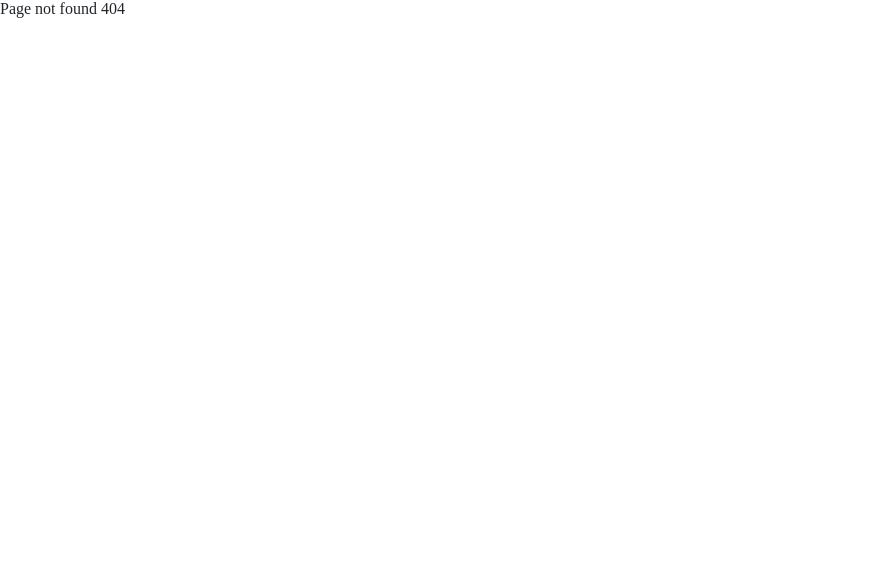
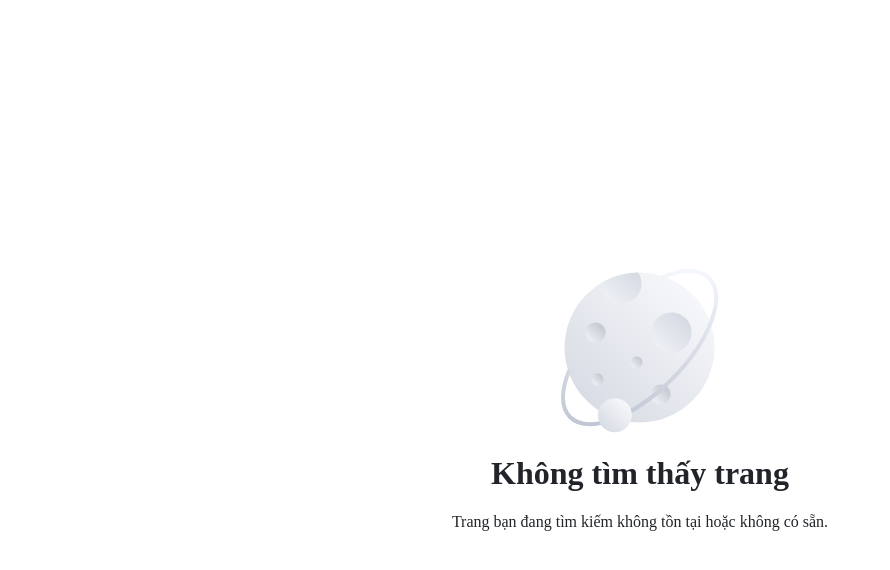
Before and after one commit to thienthuatnguyen/reactjs-CMS, a React (Create React App) app: page /404 in a window 1280 px wide. Before the commit this address had no page. Shown: the top 570 px of the page, without its empty margins (0-890 px from the left). Built offline with nearby package versions, Linux system fonts and the light colour scheme; a web font is replaced by a local one.

Commit message:
404 page

```diff
--- a/src/App.tsx
+++ b/src/App.tsx
@@ -39,11 +39,11 @@ function App() {
             <ForgetPasswordPage></ForgetPasswordPage>
           </PublicRoute>} >
         </Route>
-        <Route path="/login-authention" element={
+        {/* <Route path="/login-authention" element={
           <PublicRoute >
             <LoginAuthention></LoginAuthention>
           </PublicRoute>} >
-        </Route>
+        </Route> */}
 
         <Route path="/ho-so-benh-nhan">
           <Route path="/ho-so-benh-nhan" element={
--- a/src/assets/scss/styles.scss
+++ b/src/assets/scss/styles.scss
@@ -411,3 +411,12 @@ button.my-btn.btn-blue-dash.btn-contained {
         opacity: 0;
     }
 }
+
+.page-404 {
+    display: flex;
+    flex-direction: column;
+    align-items: center;
+    justify-content: center;
+    height: 100%;
+    width: 100%;
+}
--- a/src/containers/NotFoundPage.tsx
+++ b/src/containers/NotFoundPage.tsx
@@ -1,7 +1,12 @@
+import image from "../assets/images/404.svg";
 const NotFound = () => {
   return (
     <div className="page-404">
-      Page not found 404
+      <img src={image} alt="404"></img>
+      <h1>
+        Không tìm thấy trang
+      </h1>
+      <p>Trang bạn đang tìm kiếm không tồn tại hoặc không có sẵn.</p>
     </div>
   );
 };
--- a/src/containers/private-router/PrivateRoute.tsx
+++ b/src/containers/private-router/PrivateRoute.tsx
@@ -54,7 +54,7 @@ function PrivateRoute({ dispatch, children }) {
         {isVisible && <button className="btn-scroll-page" onClick={() => { scrollToTop() }}></button>}
         <div className="support-bar">
           <a className="phone-circle" href="tel:0356456789">
-            <img className="img-fluid" src={phone} />
+            <img className="img-fluid" src={phone} alt="call phone" />
           </a>
         </div>
       </div>
```
Also changed, not shown: src/assets/images/404.svg (added).
